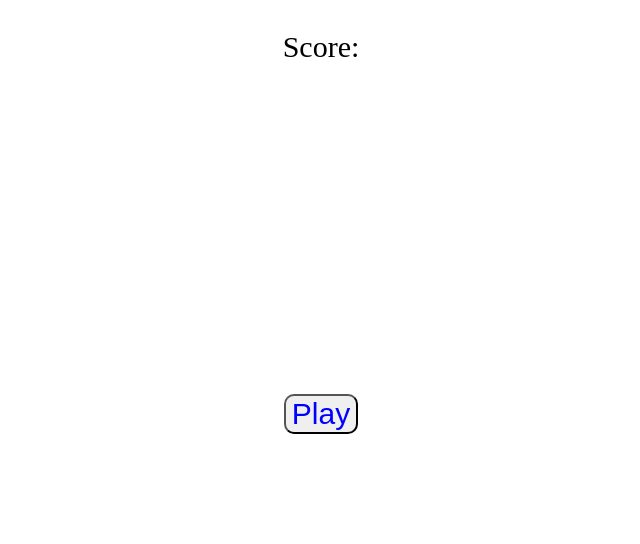
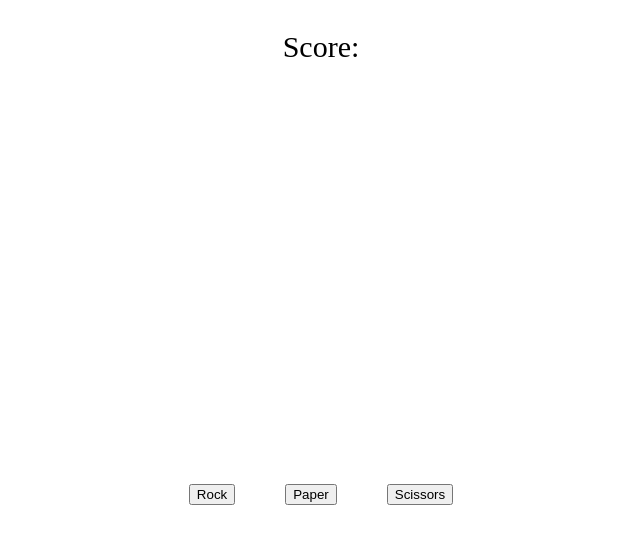
Before and after one commit to iZhGH/Rock-Paper-Scissors, a plain HTML site: page index.html in a window 1280 px wide. Shown: the whole page, without its empty margins (319-959 px from the left). Drawn offline with Linux system fonts and the light colour scheme.

Commit message:
Remove play button and its logic

```diff
--- a/index.html
+++ b/index.html
@@ -14,9 +14,7 @@
 
 </div>
 
-<div class="playButton">
-    <button class="playB">Play</button>
-</div>
+
 
 <div class="choiceButtons">
 
--- a/javascript.js
+++ b/javascript.js
@@ -1,12 +1,8 @@
-let playButton = document.querySelector(".playB");
 let choiceButtons = document.querySelector(".choiceButtons")
-
-playButton.addEventListener("click", ()=> {
-    playButton.remove();
-    const rockButton = document.createElement("button");
-    rockButton.classList.add("rock");
-    const paperButton = document.createElement("button");
-    paperButton.classList.add("paper");
+const rockButton = document.createElement("button");
+rockButton.classList.add("rock");
+const paperButton = document.createElement("button");
+paperButton.classList.add("paper");
     const scissorsButton = document.createElement("button");
     scissorsButton.classList.add("scissors");
 
@@ -25,7 +21,15 @@ playButton.addEventListener("click", ()=> {
     choiceButtons.style.justifyContent = "center";
     choiceButtons.style.alignItems = "center";
 
-})
+
+
+
+rockButton.addEventListener("click", playRound());
+paperButton.addEventListener("click",playRound());
+scissorsButton.addEventListener("click",playRound());
+
+
+
 
 
 function playGame() {
@@ -48,10 +52,18 @@ else {
     return "You tied the game! " + humanScore + " to " + computerScore;
 }
 
-function playRound(humanChoice,computerChoice) {
+
+
+
+function playRound(humanChoice) {
 if (humanChoice == computerChoice) {
     return "Tie! You both chose " + humanChoice;
 }
+
+
+
+
+
 
 if (humanChoice == "Rock") {
     if (computerChoice == "Scissors") {
--- a/styles.css
+++ b/styles.css
@@ -2,14 +2,3 @@
     text-align: center;
     font-size: 30px;
 }
-
-.playButton {
-    text-align: center;
-}
-
-.playB {
-    margin-top: 300px;
-    font-size: 30px;
-    border-radius: 10px;
-    color: blue;
-}
```
